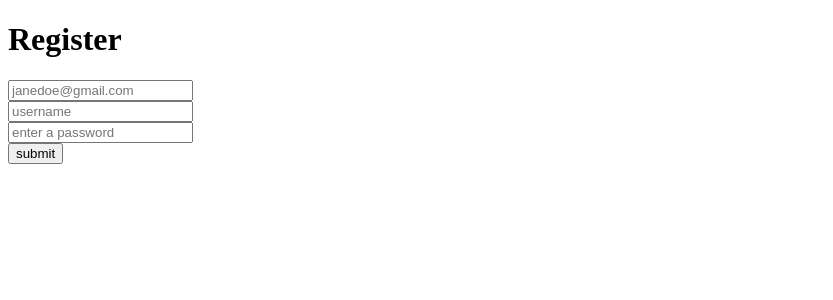
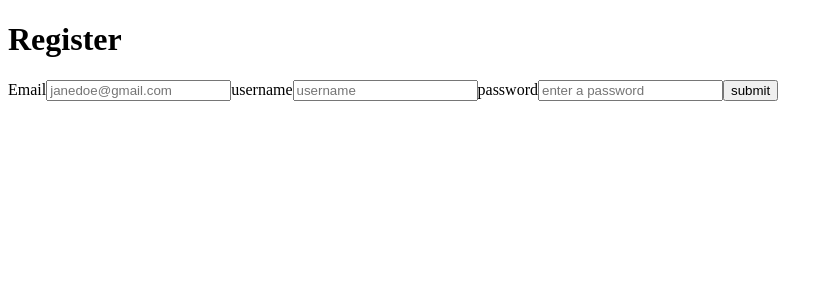
Before and after one commit to Code-the-Dream-School/ee-prac-team4-front, a React (Create React App) app: page /register in a window 1280 px wide. Shown: the top 300 px of the page, without its empty margins (0-833 px from the left). Built offline with nearby package versions, Linux system fonts and the light colour scheme.

Commit message:
added labels to form inputs

```diff
--- a/src/pages/register/Register.js
+++ b/src/pages/register/Register.js
@@ -49,7 +49,8 @@ function Register() {
         onSubmit={(e) => handleRegistration(e)}
         className="registerContainer"
       >
-        <div>
+        <label>
+          Email
           <input
             type="email"
             placeholder="janedoe@gmail.com"
@@ -59,11 +60,12 @@ function Register() {
             autoComplete="off"
             required
           />
-        </div>
+        </label>
 
-        <div>
+        <label>
+          username
           <input
-            type="username"
+            type="text"
             placeholder="username"
             value={newUsername}
             onChange={(e) => setNewUsername(e.target.value)}
@@ -71,9 +73,10 @@ function Register() {
             autoComplete="off"
             required
           />
-        </div>
+        </label>
 
-        <div>
+        <label>
+          password
           <input
             type="password"
             placeholder="enter a password"
@@ -83,7 +86,7 @@ function Register() {
             autoComplete="off"
             required
           />
-        </div>
+        </label>
 
         <button type="submit" className="submitButton">
           submit
```
